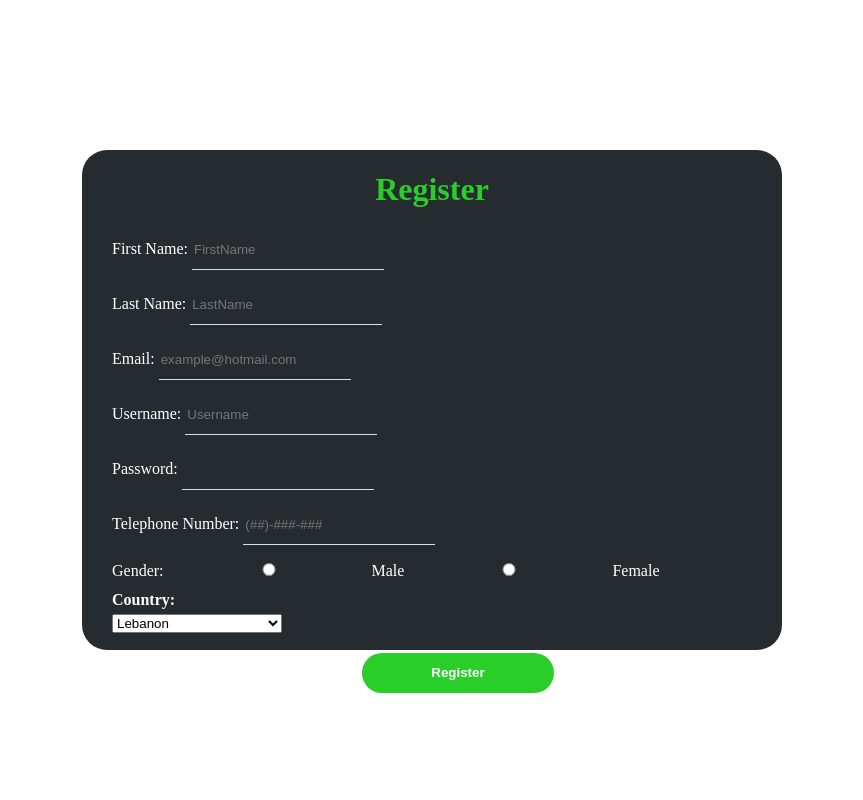
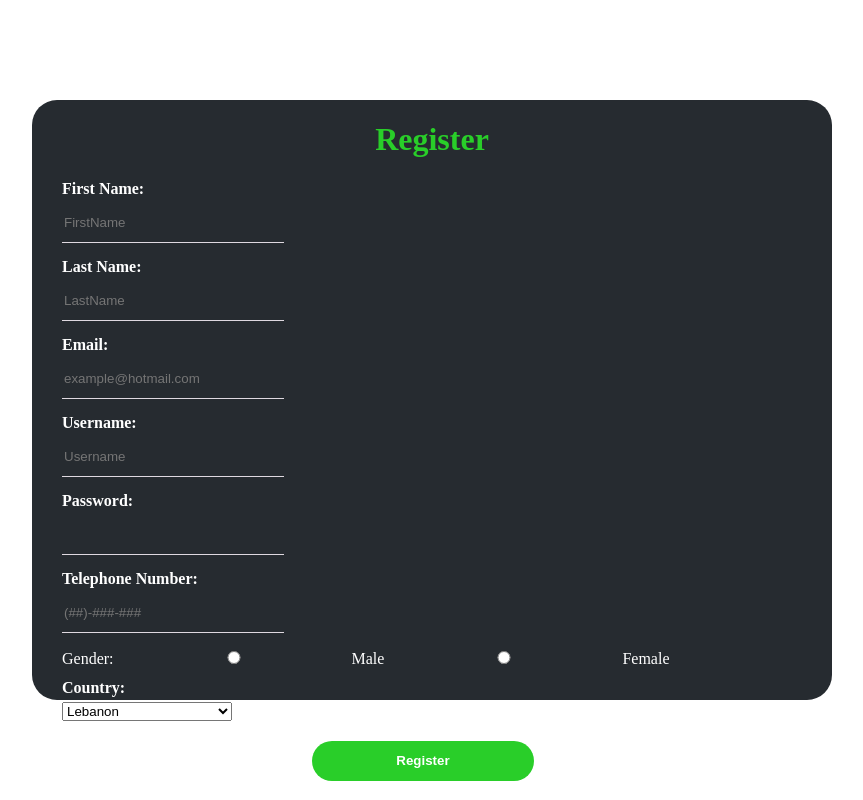
Before and after one commit to Alaili02/Web-Project, a PHP site: page /Form2.html in a window 1280 px wide. Shown: the whole page, without its empty margins (208-1071 px from the left). Run offline with PHP 8.4, Linux system fonts and the light colour scheme.

Commit message:
label
el label 3melta block element w zabatet bi 7ajem el box ba3d fi el float ma 3am yezabt

```diff
--- a/Form2.html
+++ b/Form2.html
@@ -8,23 +8,27 @@
         <div id="registerBox" >
             <h1>Register</h1>
         <form action="POST" autocomplete ="on" action="#">
+            <div id="firsthalf">
+            <div class=>
+                <label>First Name:</label>  <input type="text" placeholder="FirstName" required>
+            </div>
+            <div >
+                <label> Last Name:</label>  <input type="text" placeholder="LastName" required>
+             </div>
+
+            <div class=>
+                <label > Email:</label>  <input type="email" placeholder="example@hotmail.com" required>
+            </div>
+
             <div>
-                First Name:  <input type="text" placeholder="FirstName" required>
+                <label> Username:</label> <input type="text" placeholder="Username" required>
+            </div>
+        </div>
+            <div>
+                <label> Password: </label>  <input type="password" required>
             </div>
             <div>
-                Last Name:   <input type="text" placeholder="LastName" required>
-            </div>
-            <div>
-                Email:  <input type="email" placeholder="example@hotmail.com" required>
-            </div>
-            <div>
-                Username: <input type="text" placeholder="Username" required>
-            </div>
-            <div>
-                Password:   <input type="password" required>
-            </div>
-            <div>
-                Telephone Number:   <input type="tel" placeholder="(##)-###-###" pattern=" \ (\d{2}\) +\d{3} - \d{3}" required>
+               <label>  Telephone Number: </label> <input type="tel" placeholder="(##)-###-###" pattern=" \ (\d{2}\) +\d{3} - \d{3}" required>
             </div>
             <div>
                 Gender:
--- a/css/style3.css
+++ b/css/style3.css
@@ -11,8 +11,8 @@
    /* display: none;
     opacity: 0;*/
     z-index: 200;
-    width:700px;
-    height:500px;
+    width:800px;
+    height:600px;
     background: var(--color-B);
     top:50%;
     left:50%;
@@ -33,14 +33,14 @@
 
 form#form2{
     margin-top: 20px;
-    width:550px;
+    width:700px;
 
 }
 #registerBox input{
     width:30%;
     margin-bottom: 15px;
 }
-div.formEelement.odd {
+div.left {
     float: left;
 
 
@@ -58,6 +58,7 @@ div.formEelement.odd {
     cursor: pointer;
 }
 #registerBox input[type="text"],input[type="password"],input[type="tel"],input[type="email"]{
+    display: block;
     border:none;
     background:transparent;
     height:40px;
@@ -66,7 +67,7 @@ div.formEelement.odd {
     color:white;
 }
 
-div.formElement.even {
+div.right {
     float:right;
 
 }
```
